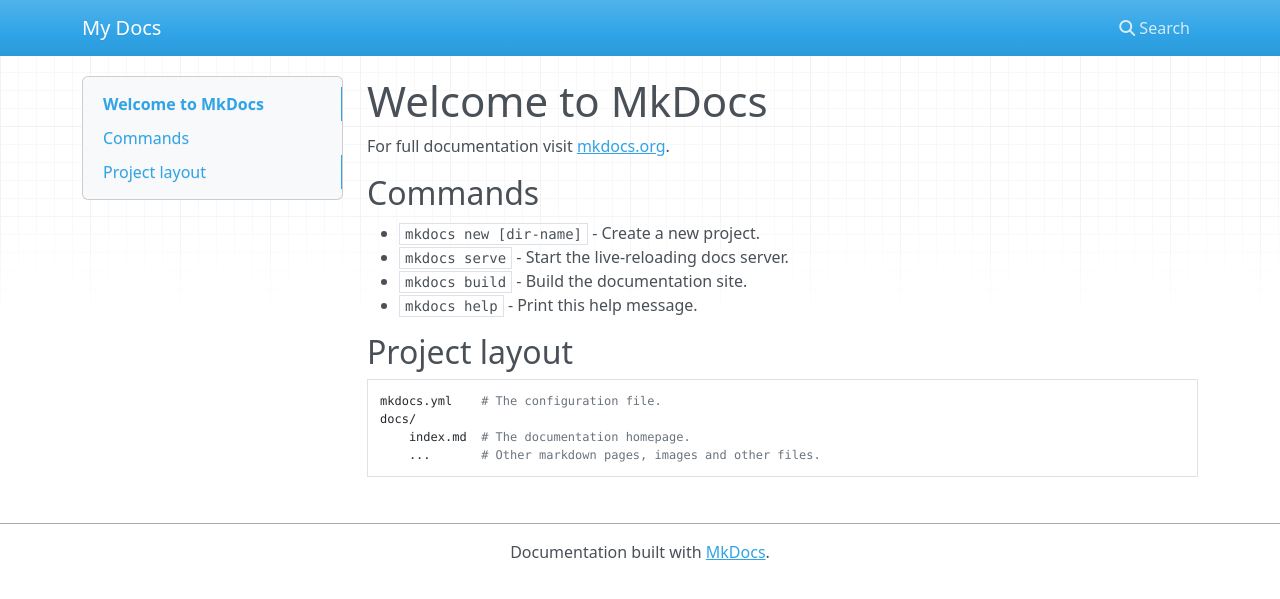
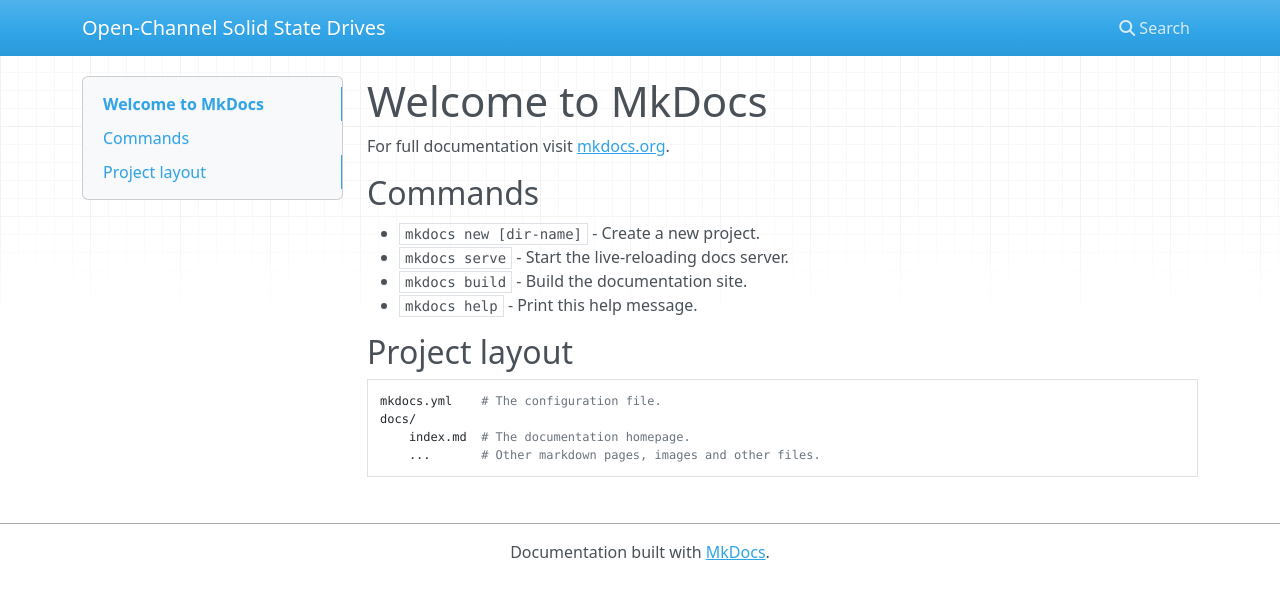
Before and after one commit to OpenChannelSSD/documentation, an MkDocs documentation site: the page built from docs/docs/index.md, in a window 1280 px wide. Shown: the top 599 px of the page. Built offline with MkDocs 1.6.1, drawn with Linux system fonts in a browser that asks for light colours; nearby versions of some CDN libraries.

Commit message:
update title

```diff
--- a/docs/mkdocs.yml
+++ b/docs/mkdocs.yml
@@ -1 +1 @@
-site_name: My Docs
+site_name: Open-Channel Solid State Drives
```
